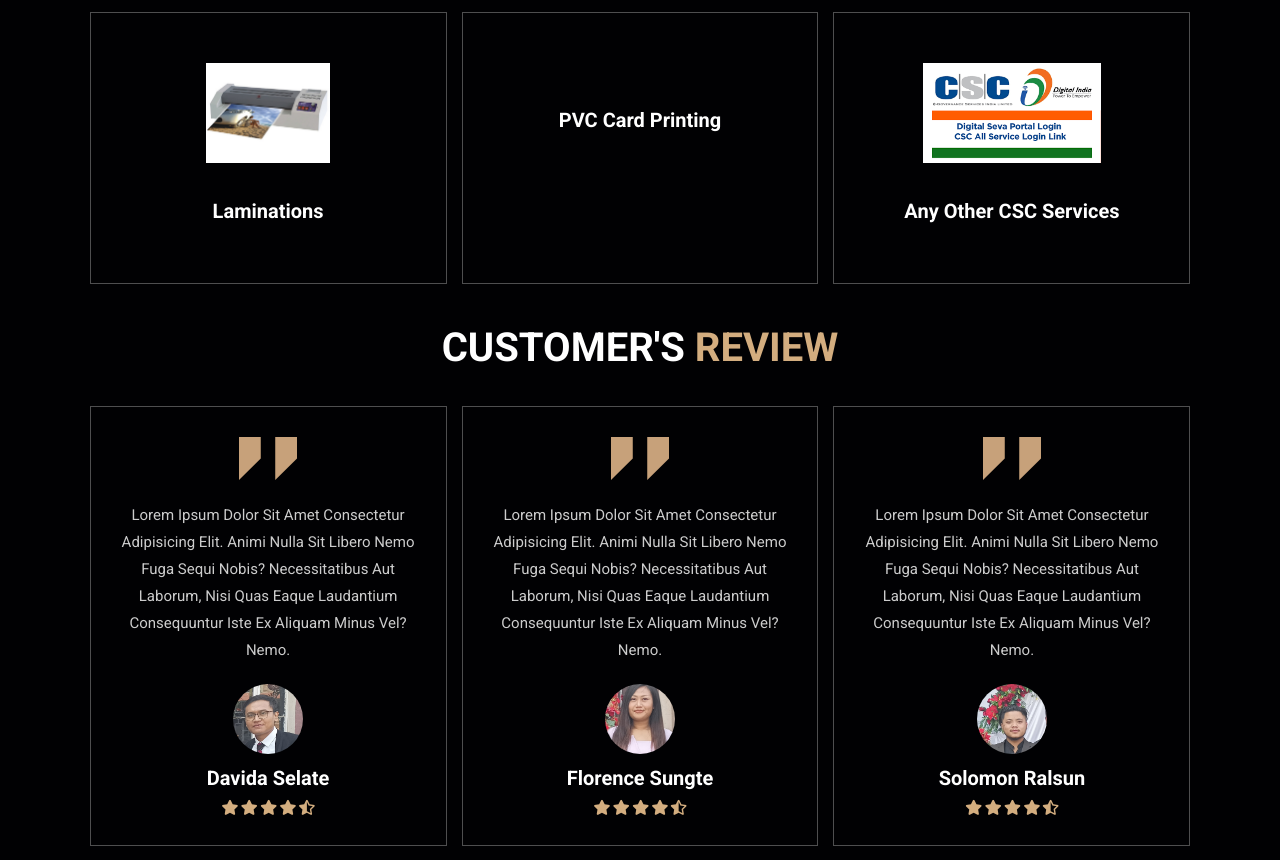
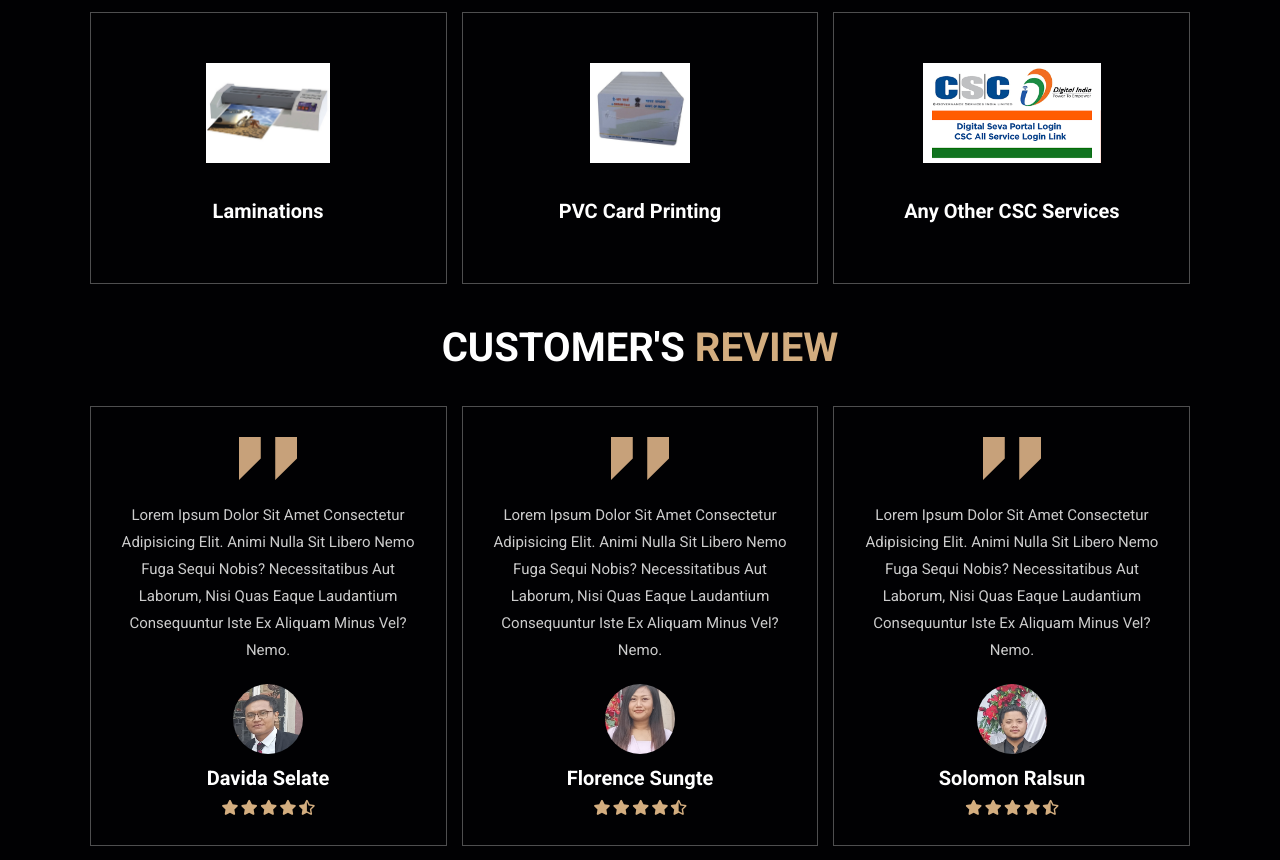
Before and after one commit to Mambawih/JojoEnterprise, a plain HTML site: page index.html in a window 1280 px wide. Shown: the part 1692-2552 px from the top of the page. Drawn offline with Linux system fonts and the light colour scheme.

Commit message:
Update index.html

```diff
--- a/index.html
+++ b/index.html
@@ -107,7 +107,7 @@
         </div>
 
         <div class="box">
-            <img src="images/ser-5.jpg" alt="">
+            <img src="ser-5.jpg" alt="">
             <h3><br>pVC card printing</h3>
         </div>
 
```
